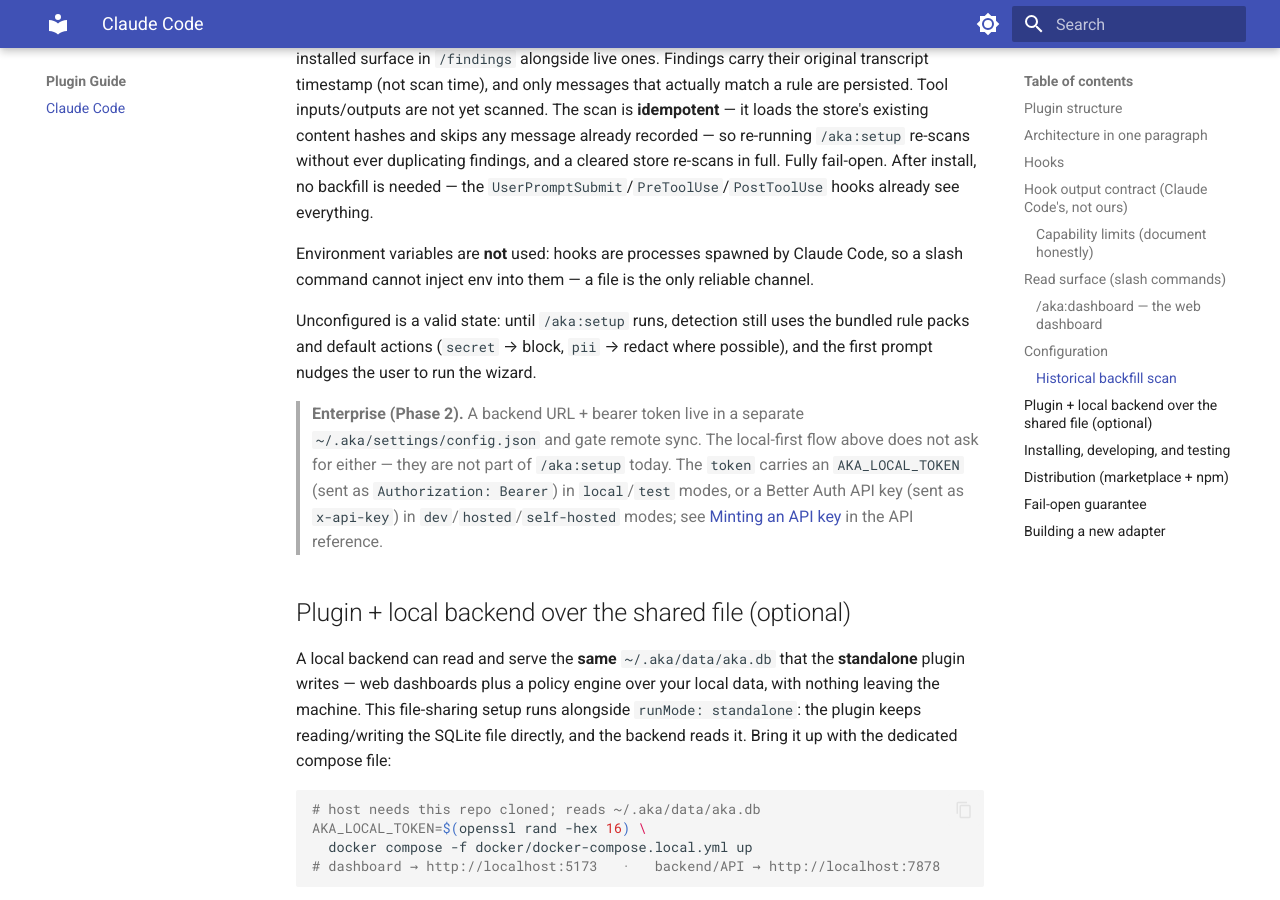
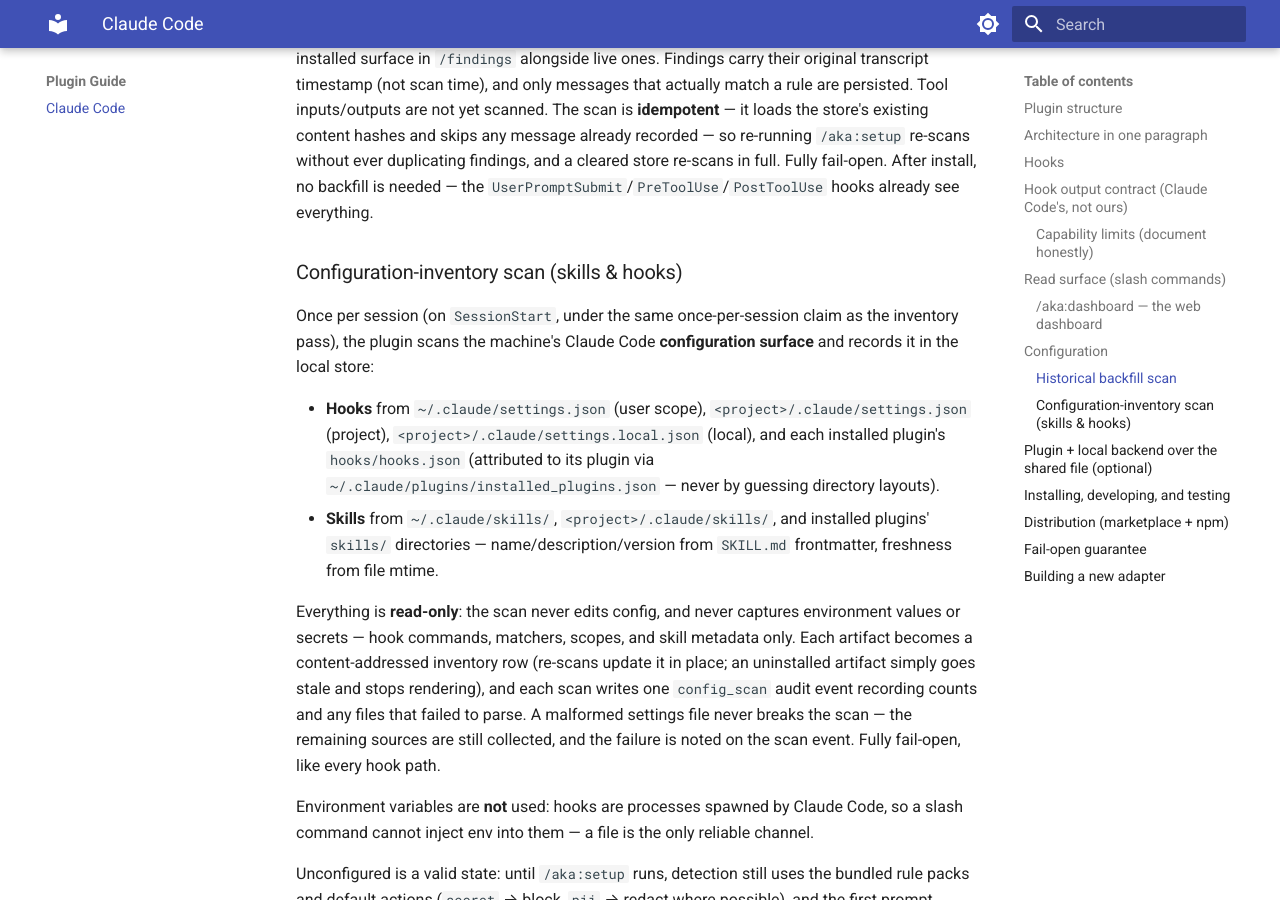
Before and after one commit to akasecurity/ai-tc-docs, an MkDocs documentation site: the page built from docs/plugin/claude-code.md, in a window 1280 px wide and 900 px high, scrolled down 4842 px. Built offline with MkDocs 1.6.1 and Material for MkDocs 9.7.7, drawn with Linux system fonts in a browser that asks for light colours.

Commit message:
feat(plugin): config-inventory scan — scanner, SessionStart wiring, read surface
The producing + reading half of the Skills & Hooks config inventory (contracts
in the previous PR of this stack):

- plugin-sdk: resolveConfigInventory() scans hooks (user/project/local
  settings + plugin hooks.json via installed_plugins.json — attribution from
  the harness's own manifest, never guessed layouts) and skills
  (personal/project/plugin SKILL.md frontmatter + mtime). Read-only,
  per-source fail-open: a malformed file becomes an errors entry, the rest
  still parse; env values are never captured.
- plugin-runtime: handleSessionStart records one atomic ConfigScanRecord
  after the session root — inventory upserts + a config_scan audit event
  parented on the root, counts + parse failures snapshotted onto the fact.
  Guarded separately so a scanner bug can't take the root down. Attached
  gateway no-ops until the backend ingest (Phase D).
- persistence: LocalDatabase.recordConfigScan (one transaction; posture
  definitions/findings resolved by (ruleId, version) natural key, finding ids
  minted here) + configInventoryReport() — liveness = seen by the latest
  scan (upserts stamped with the scan's own startedAt so that holds by
  construction); statuses derived at read time from the scan's open findings.
- SessionStartInput gains a test-only homeDir override so the scan stays off
  the test machine's real ~/.claude (hermetic session-start tests).
- docs: plugin/claude-code.md documents the scan (sources, read-only,
  fail-open, staleness).

```diff
--- a/docs/plugin/claude-code.md
+++ b/docs/plugin/claude-code.md
@@ -146,6 +146,15 @@ The settings file is **versioned** (`specVersion`): each onboarding step is one
 
 When `historicalAccess: full` is chosen, `/aka:setup` runs `scripts/backfill.js` at the end of onboarding. It sweeps prior Claude Code transcripts (`~/.claude/projects/*/*.jsonl`, all projects, last 30 days), extracts user prompts and assistant replies, and feeds each through the **same** detect→mask→record path the live hooks use — so secrets that leaked _before_ AKA was installed surface in `/findings` alongside live ones. Findings carry their original transcript timestamp (not scan time), and only messages that actually match a rule are persisted. Tool inputs/outputs are not yet scanned. The scan is **idempotent** — it loads the store's existing content hashes and skips any message already recorded — so re-running `/aka:setup` re-scans without ever duplicating findings, and a cleared store re-scans in full. Fully fail-open. After install, no backfill is needed — the `UserPromptSubmit`/`PreToolUse`/`PostToolUse` hooks already see everything.
 
+### Configuration-inventory scan (skills & hooks)
+
+Once per session (on `SessionStart`, under the same once-per-session claim as the inventory pass), the plugin scans the machine's Claude Code **configuration surface** and records it in the local store:
+
+- **Hooks** from `~/.claude/settings.json` (user scope), `<project>/.claude/settings.json` (project), `<project>/.claude/settings.local.json` (local), and each installed plugin's `hooks/hooks.json` (attributed to its plugin via `~/.claude/plugins/installed_plugins.json` — never by guessing directory layouts).
+- **Skills** from `~/.claude/skills/`, `<project>/.claude/skills/`, and installed plugins' `skills/` directories — name/description/version from `SKILL.md` frontmatter, freshness from file mtime.
+
+Everything is **read-only**: the scan never edits config, and never captures environment values or secrets — hook commands, matchers, scopes, and skill metadata only. Each artifact becomes a content-addressed inventory row (re-scans update it in place; an uninstalled artifact simply goes stale and stops rendering), and each scan writes one `config_scan` audit event recording counts and any files that failed to parse. A malformed settings file never breaks the scan — the remaining sources are still collected, and the failure is noted on the scan event. Fully fail-open, like every hook path.
+
 Environment variables are **not** used: hooks are processes spawned by Claude Code, so a slash command cannot inject env into them — a file is the only reliable channel.
 
 Unconfigured is a valid state: until `/aka:setup` runs, detection still uses the bundled rule packs and default actions (`secret` → block, `pii` → redact where possible), and the first prompt nudges the user to run the wizard.
```
